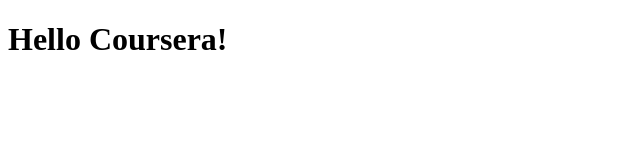
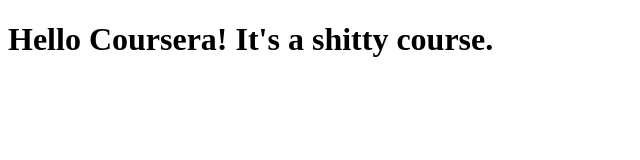
Before and after one commit to JasonFanJS/coursera-test, a plain HTML site: page site/index.html in a window 1280 px wide. Shown: the whole page, without its empty margins (0-640 px from the left). Drawn offline with Linux system fonts and the light colour scheme.

Commit message:
Small addition to the page.

```diff
--- a/site/index.html
+++ b/site/index.html
@@ -4,6 +4,6 @@
 	<title>Hello Coursera!</title>
 </head>
 <body>
-<h1>Hello Coursera!</h1>
+<h1>Hello Coursera! It's a shitty course.</h1>
 </body>
 </html>
```
